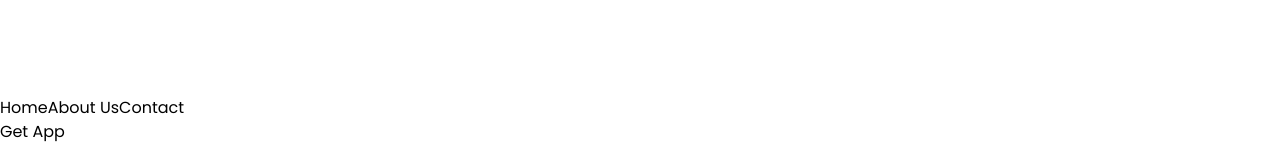
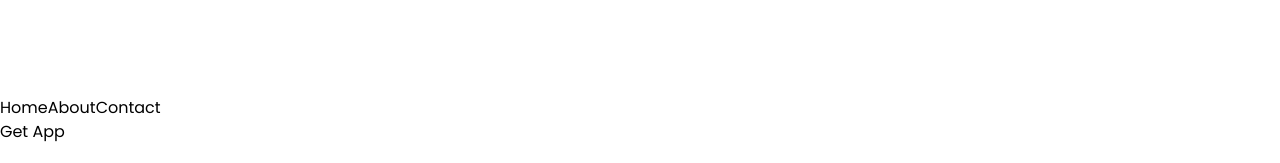
Before and after one commit to lilxtaz/AiFy-v2, a Next.js app: page / in a window 1280 px wide. Shown: the top 163 px of the page. Built offline with nearby package versions, Linux system fonts and the light colour scheme; what @material-tailwind/react would draw is missing.

Commit message:
nav change

```diff
--- a/components/Navbar.jsx
+++ b/components/Navbar.jsx
@@ -20,7 +20,7 @@ const Navbar = () => {
             <div className="font-thin text-[20px] text-white sm:hidden md:hidden lg:block">
 
                 <Link href='/black' className='mx-6 font-medium cursor-pointer'>Home</Link>
-                <Link href='/white' className='mx-6 font-medium cursor-pointer'>About Us</Link>
+                <Link href='/white' className='mx-6 font-medium cursor-pointer'>About</Link>
                 <Link href='/grey' className='mx-6 font-medium cursor-pointer'>Contact</Link>
             </div>
             <div className='sm:hidden md:hidden lg:block'>
```
